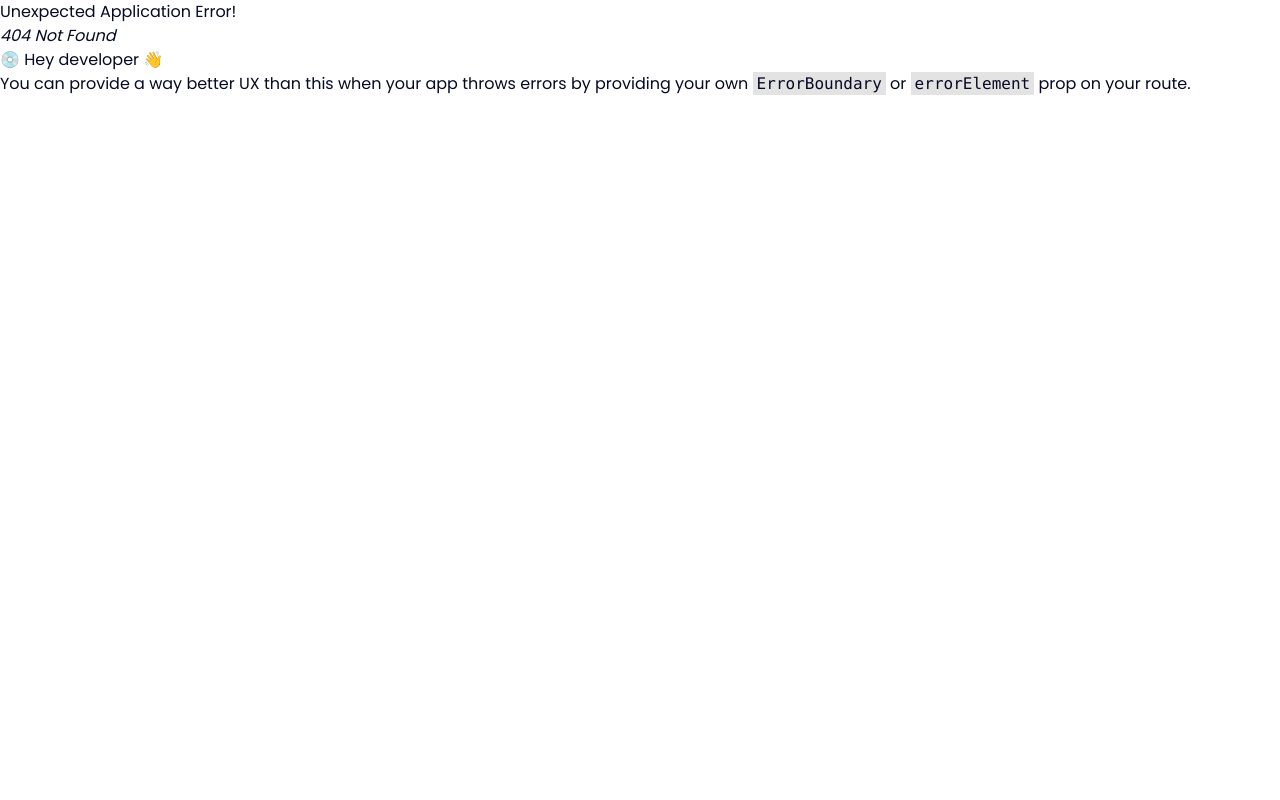
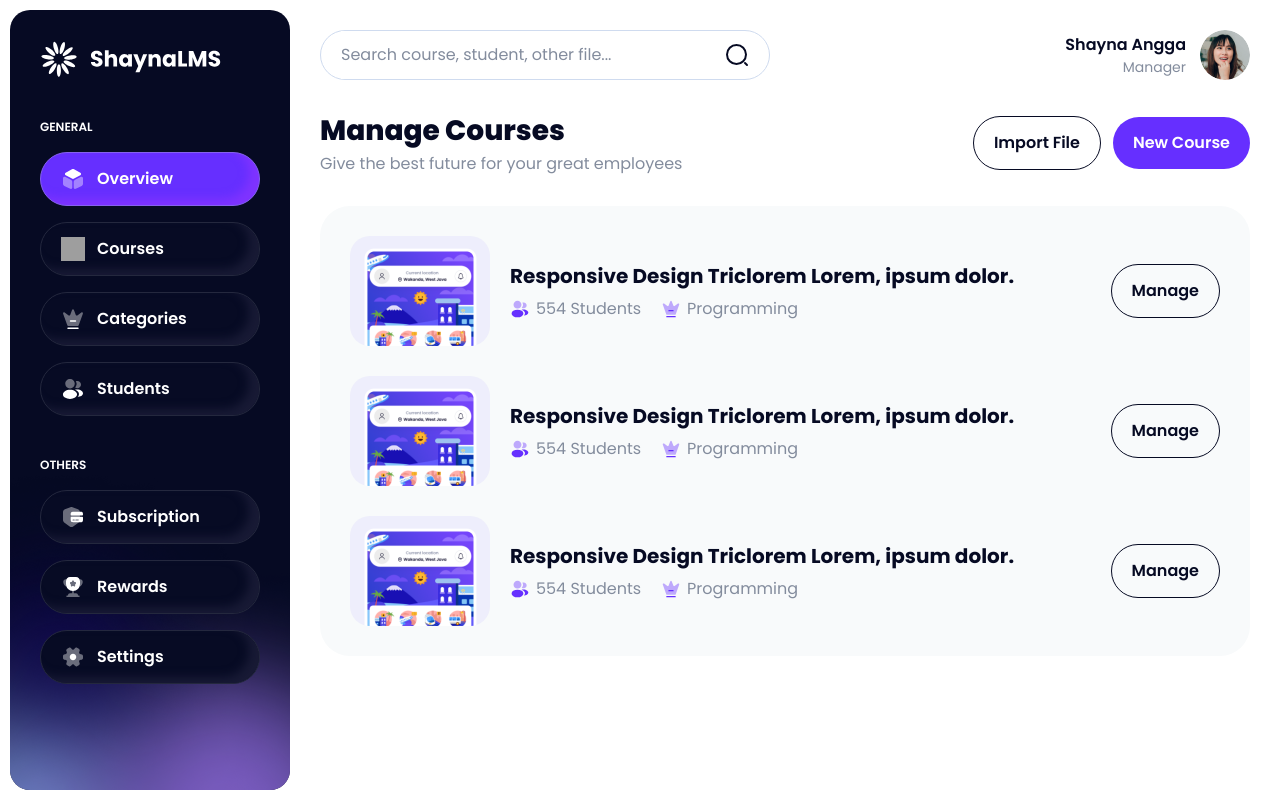
Before and after one commit to PerdanaMain/bwa-fe-lms, a React (Vite) app: page /manager/courses in a window 1280 px wide. Before the commit this address had no page. Built offline with nearby package versions, Linux system fonts and the light colour scheme; grey boxes are pictures that could not be loaded.

Commit message:
style: slicing course cards

```diff
--- a/src/components/header.jsx
+++ b/src/components/header.jsx
@@ -13,7 +13,7 @@ const Header = () => {
           placeholder="Search course, student, other file..."
         />
         <img
-          src="assets/images/icons/search-normal.svg"
+          src="/assets/images/icons/search-normal.svg"
           className="w-6 h-6"
           alt="icon"
         />
@@ -29,7 +29,7 @@ const Header = () => {
           className="flex shrink-0 w-[50px] h-[50px] rounded-full overflow-hidden"
         >
           <img
-            src="assets/images/photos/photo-1.png"
+            src="/assets/images/photos/photo-1.png"
             className="w-full h-full object-cover"
             alt="profile photos"
           />
--- a/src/components/sidebar.jsx
+++ b/src/components/sidebar.jsx
@@ -16,7 +16,7 @@ const Sidebar = () => {
               <Link to="#">
                 <div className="flex items-center gap-3 w-full rounded-full border p-[14px_20px] transition-all duration-300 hover:bg-[#662FFF] hover:border-[#8661EE] hover:shadow-[-10px_-6px_10px_0_#7F33FF_inset] bg-[#662FFF] border-[#8661EE] shadow-[-10px_-6px_10px_0_#7F33FF_inset]">
                   <img
-                    src="assets/images/icons/3dcube-white.svg"
+                    src="/assets/images/icons/3dcube-white.svg"
                     className="w-6 h-6"
                     alt="icon"
                   />
@@ -28,7 +28,7 @@ const Sidebar = () => {
               <Link to="#">
                 <div className="flex items-center gap-3 w-full rounded-full border p-[14px_20px] transition-all duration-300 hover:bg-[#662FFF] hover:border-[#8661EE] hover:shadow-[-10px_-6px_10px_0_#7F33FF_inset] bg-[#070B24] border-[#24283E] shadow-[-10px_-6px_10px_0_#181A35_inset]">
                   <img
-                    src="assets/images/icons/note-favorite-white.svg"
+                    src="/assets/images/icons/note-favorite-white.svg"
                     className="w-6 h-6"
                     alt="icon"
                   />
@@ -40,7 +40,7 @@ const Sidebar = () => {
               <Link to="#">
                 <div className="flex items-center gap-3 w-full rounded-full border p-[14px_20px] transition-all duration-300 hover:bg-[#662FFF] hover:border-[#8661EE] hover:shadow-[-10px_-6px_10px_0_#7F33FF_inset] bg-[#070B24] border-[#24283E] shadow-[-10px_-6px_10px_0_#181A35_inset]">
                   <img
-                    src="assets/images/icons/crown-white.svg"
+                    src="/assets/images/icons/crown-white.svg"
                     className="w-6 h-6"
                     alt="icon"
                   />
@@ -52,7 +52,7 @@ const Sidebar = () => {
               <Link to="#">
                 <div className="flex items-center gap-3 w-full rounded-full border p-[14px_20px] transition-all duration-300 hover:bg-[#662FFF] hover:border-[#8661EE] hover:shadow-[-10px_-6px_10px_0_#7F33FF_inset] bg-[#070B24] border-[#24283E] shadow-[-10px_-6px_10px_0_#181A35_inset]">
                   <img
-                    src="assets/images/icons/profile-2user-white.svg"
+                    src="/assets/images/icons/profile-2user-white.svg"
                     className="w-6 h-6"
                     alt="icon"
                   />
@@ -69,7 +69,7 @@ const Sidebar = () => {
               <Link to="#">
                 <div className="flex items-center gap-3 w-full rounded-full border p-[14px_20px] transition-all duration-300 hover:bg-[#662FFF] hover:border-[#8661EE] hover:shadow-[-10px_-6px_10px_0_#7F33FF_inset] bg-[#070B24] border-[#24283E] shadow-[-10px_-6px_10px_0_#181A35_inset]">
                   <img
-                    src="assets/images/icons/security-card-white.svg"
+                    src="/assets/images/icons/security-card-white.svg"
                     className="w-6 h-6"
                     alt="icon"
                   />
@@ -81,7 +81,7 @@ const Sidebar = () => {
               <Link to="#">
                 <div className="flex items-center gap-3 w-full rounded-full border p-[14px_20px] transition-all duration-300 hover:bg-[#662FFF] hover:border-[#8661EE] hover:shadow-[-10px_-6px_10px_0_#7F33FF_inset] bg-[#070B24] border-[#24283E] shadow-[-10px_-6px_10px_0_#181A35_inset]">
                   <img
-                    src="assets/images/icons/cup-white.svg"
+                    src="/assets/images/icons/cup-white.svg"
                     className="w-6 h-6"
                     alt="icon"
                   />
@@ -93,7 +93,7 @@ const Sidebar = () => {
               <Link to="#">
                 <div className="flex items-center gap-3 w-full rounded-full border p-[14px_20px] transition-all duration-300 hover:bg-[#662FFF] hover:border-[#8661EE] hover:shadow-[-10px_-6px_10px_0_#7F33FF_inset] bg-[#070B24] border-[#24283E] shadow-[-10px_-6px_10px_0_#181A35_inset]">
                   <img
-                    src="assets/images/icons/setting-2-white.svg"
+                    src="/assets/images/icons/setting-2-white.svg"
                     className="w-6 h-6"
                     alt="icon"
                   />
@@ -105,7 +105,7 @@ const Sidebar = () => {
         </nav>
       </div>
       <img
-        src="assets/images/backgrounds/sidebar-glow.png"
+        src="/assets/images/backgrounds/sidebar-glow.png"
         className="absolute object-contain object-bottom bottom-0"
         alt="background"
       />
--- /dev/null
+++ b/src/pages/manager/courses/card.jsx
@@ -0,0 +1,63 @@
+import { Link } from "react-router-dom";
+import PropTypes from "prop-types";
+
+const CardCourse = ({
+  id = 1,
+  imageUrl = "/assets/images/thumbnails/th-1.png",
+  name = "Responsive Design Triclorem Lorem, ipsum dolor.",
+  totalStudents = 554,
+  category = "Programming",
+}) => {
+  return (
+    <div className="card flex items-center gap-5">
+      <div className="flex shrink-0 w-[140px] h-[110px] rounded-[20px] bg-[#D9D9D9] overflow-hidden">
+        <img
+          src={imageUrl}
+          className="w-full h-full object-cover"
+          alt="thumbnail"
+        />
+      </div>
+      <div className="w-full">
+        <h3 className="font-bold text-xl leading-[30px] line-clamp-1">
+          {name}
+        </h3>
+        <div className="flex items-center gap-5">
+          <div className="flex items-center gap-[6px] mt-[6px]">
+            <img
+              src="/assets/images/icons/profile-2user-purple.svg"
+              className="w-5 h-5"
+              alt="icon"
+            />
+            <p className="text-[#838C9D]">{totalStudents} Students</p>
+          </div>
+          <div className="flex items-center gap-[6px] mt-[6px]">
+            <img
+              src="/assets/images/icons/crown-purple.svg"
+              className="w-5 h-5"
+              alt="icon"
+            />
+            <p className="text-[#838C9D]">{category}</p>
+          </div>
+        </div>
+      </div>
+      <div className="flex justify-end items-center gap-3">
+        <Link
+          to={`/manager/courses/${id}`}
+          className="w-fit rounded-full border border-[#060A23] p-[14px_20px] font-semibold text-nowrap"
+        >
+          Manage
+        </Link>
+      </div>
+    </div>
+  );
+};
+
+CardCourse.propTypes = {
+  id: PropTypes.number,
+  imageUrl: PropTypes.string,
+  name: PropTypes.string,
+  totalStudents: PropTypes.string,
+  category: PropTypes.string,
+};
+
+export default CardCourse;
--- /dev/null
+++ b/src/pages/manager/courses/index.jsx
@@ -0,0 +1,74 @@
+import { Link } from "react-router-dom";
+import CardCourse from "./card";
+const ManageCoursePage = () => {
+  return (
+    <>
+      <header className="flex items-center justify-between gap-[30px]">
+        <div>
+          <h1 className="font-extrabold text-[28px] leading-[42px]">
+            Manage Courses
+          </h1>
+          <p className="text-[#838C9D] mt-[1]">
+            Give the best future for your great employees
+          </p>
+        </div>
+        <div className="flex items-center gap-3">
+          <Link
+            to="#"
+            className="w-fit rounded-full border border-[#060A23] p-[14px_20px] font-semibold text-nowrap"
+          >
+            Import File
+          </Link>
+          <Link
+            to="create-new-course.html"
+            className="w-fit rounded-full p-[14px_20px] font-semibold text-[#FFFFFF] bg-[#662FFF] text-nowrap"
+          >
+            New Course
+          </Link>
+        </div>
+      </header>
+      <section
+        id="CourseList"
+        className="flex flex-col w-full rounded-[30px] p-[30px] gap-[30px] bg-[#F8FAFB]"
+      >
+        <CardCourse />
+        <CardCourse />
+        <CardCourse />
+        {/* <div id="Pagination" className="flex items-center gap-3">
+          <button
+            type="button"
+            className="flex shrink-0 w-9 h-9 rounded-full items-center justify-center text-center transition-all duration-300 hover:bg-[#662FFF] hover:text-white hover:border-0 bg-[#662FFF] text-white"
+          >
+            <span className="font-semibold text-sm leading-[21px]">1</span>
+          </button>
+          <button
+            type="button"
+            className="flex shrink-0 w-9 h-9 rounded-full items-center justify-center text-center transition-all duration-300 hover:bg-[#662FFF] hover:text-white hover:border-0 border border-[#060A23]"
+          >
+            <span className="font-semibold text-sm leading-[21px]">2</span>
+          </button>
+          <button
+            type="button"
+            className="flex shrink-0 w-9 h-9 rounded-full items-center justify-center text-center transition-all duration-300 hover:bg-[#662FFF] hover:text-white hover:border-0 border border-[#060A23]"
+          >
+            <span className="font-semibold text-sm leading-[21px]">3</span>
+          </button>
+          <button
+            type="button"
+            className="flex shrink-0 w-9 h-9 rounded-full items-center justify-center text-center transition-all duration-300 hover:bg-[#662FFF] hover:text-white hover:border-0 border border-[#060A23]"
+          >
+            <span className="font-semibold text-sm leading-[21px]">4</span>
+          </button>
+          <button
+            type="button"
+            className="flex shrink-0 w-9 h-9 rounded-full items-center justify-center text-center transition-all duration-300 hover:bg-[#662FFF] hover:text-white hover:border-0 border border-[#060A23]"
+          >
+            <span className="font-semibold text-sm leading-[21px]">5</span>
+          </button>
+        </div> */}
+      </section>
+    </>
+  );
+};
+
+export default ManageCoursePage;
```
Also changed, not shown: src/routes/index.jsx (+8 -3 lines), src/pages/manager/home/courses.jsx (renamed from src/pages/ManagerHome/courses.jsx), src/pages/manager/home/index.jsx (renamed from src/pages/ManagerHome/index.jsx), src/pages/manager/home/students.jsx (renamed from src/pages/ManagerHome/students.jsx).
